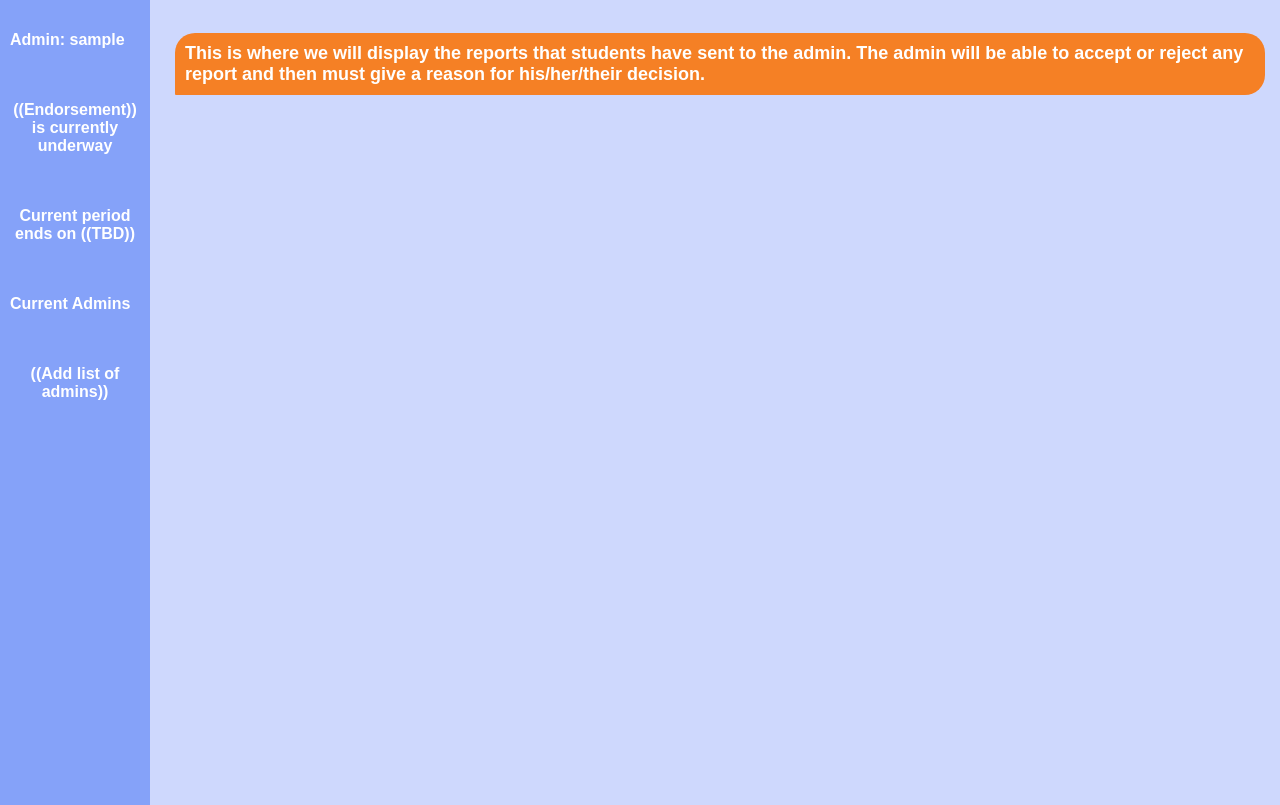
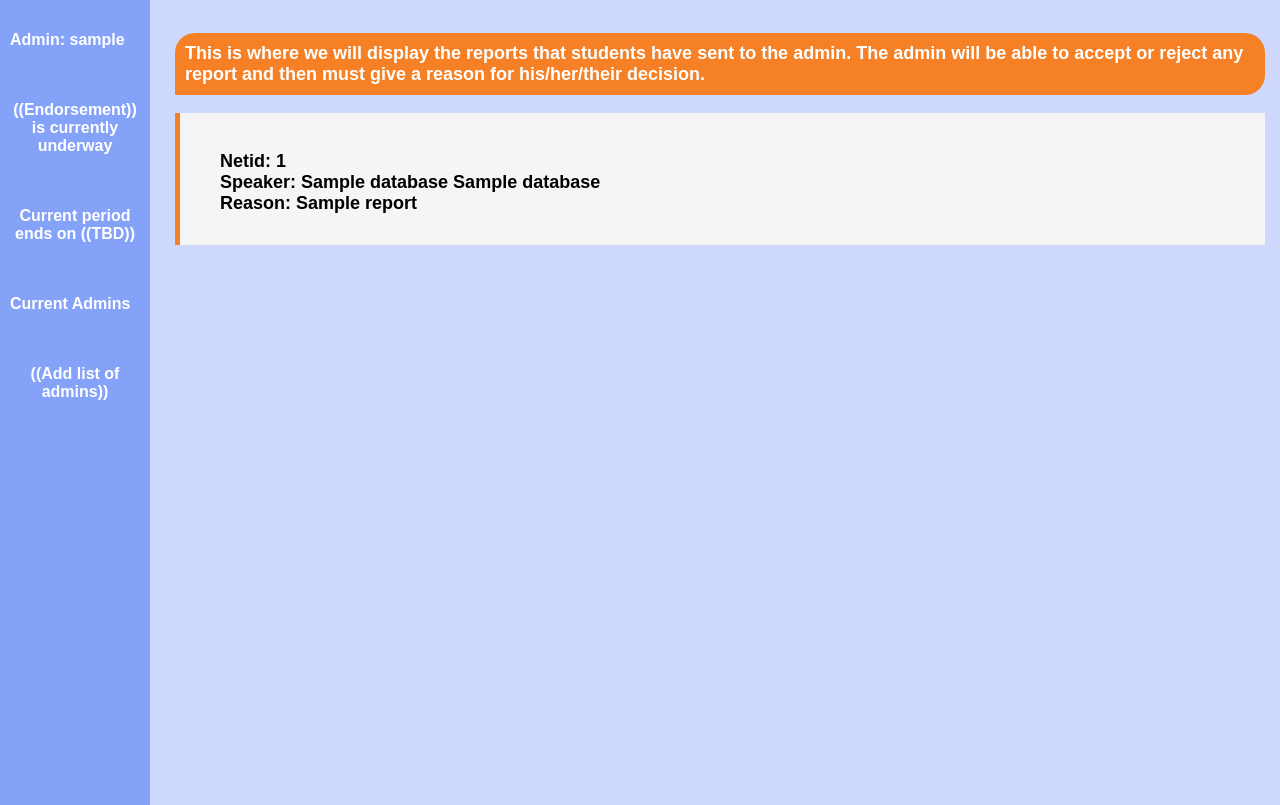
Before and after one commit to cvrattos1/StudentSpeakerInitiative, a Flask app: template templates/aReports.html in a window 1280 px wide. Shown: the part 109-914 px from the top of the page. Run offline with Flask 2, Linux system fonts and the light colour scheme; the template is opened without the code that fills it: most values are stand-ins (such as "Sample title", 1, 10 or a date in 2020); parts of the project's set-up code (start-up, migrations or seed data) failed here and were passed over.

Commit message:
added reporting

```diff
--- a/app.py
+++ b/app.py
@@ -36,7 +36,7 @@ def filllist(username, database, request):
 
     else:
         speakers = database.getEndorsed(2)
-        print(speakers)
+        # print(speakers)
         for speaker in speakers:
             speakerid = speaker
             name = database.getSpeakerFirstName(speaker) + " " + database.getSpeakerLastName(speaker)
@@ -156,10 +156,7 @@ def flag_flask():
     reason = request.args.get('reason')
     speakerid = request.args.get('speakerid')
 
-    if database.hasFlagged(username, speakerid):
-        print("Already flagged")
-    else:
-        database.flag(username, speakerid, reason)
+    database.flag(username, speakerid, reason)
 
     response = renderendorse(username, database)
     return response
@@ -235,8 +232,11 @@ def aReports():
     username = CASClient().authenticate()
     database = Database()
 
+    reports = database.getReports()
     html = render_template('aReports.html',
-                            username=username)
+                            username=username,
+                            reports=reports,
+                            database=database)
     response = make_response(html)
     return response
 
--- a/templates/aReports.html
+++ b/templates/aReports.html
@@ -36,6 +36,14 @@
             <p>This is where we will display the reports that students have sent to the admin.
             The admin will be able to accept or reject any report and then must give a reason
             for his/her/their decision. </p>
+            {% for report in reports: %}
+            <div class="nom">
+                <p class=text> Netid: {{report[0]}}<br>
+                Speaker: {{database.getSpeakerFirstName(report[1])}} {{database.getSpeakerLastName(report[1])}} <br>
+                Reason: {{report[2]}}<br><br>
+                </p>
+            </div>
+            {% endfor %}
         </div>
         {% include 'sidescript.html' %}
     </body>
```
Also changed, not shown: database.py (+9 -6 lines).
